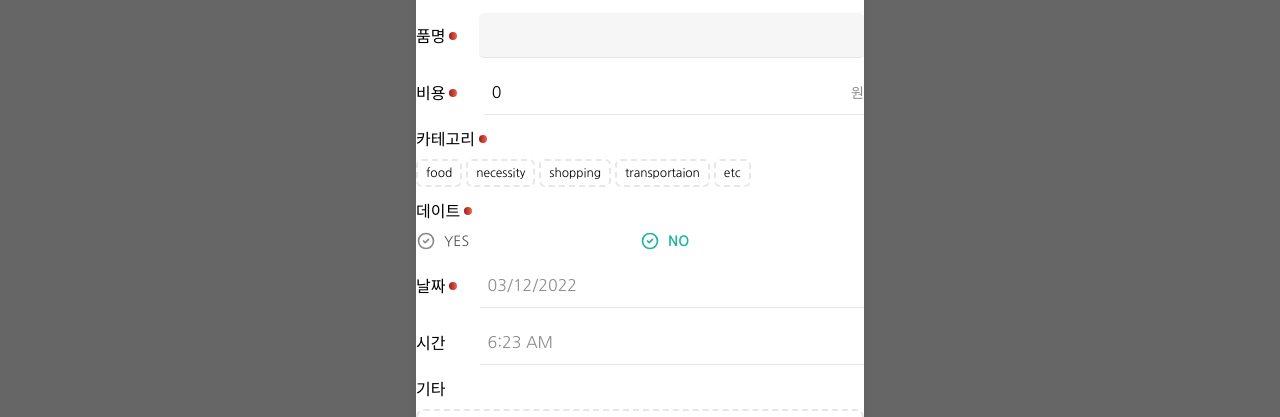
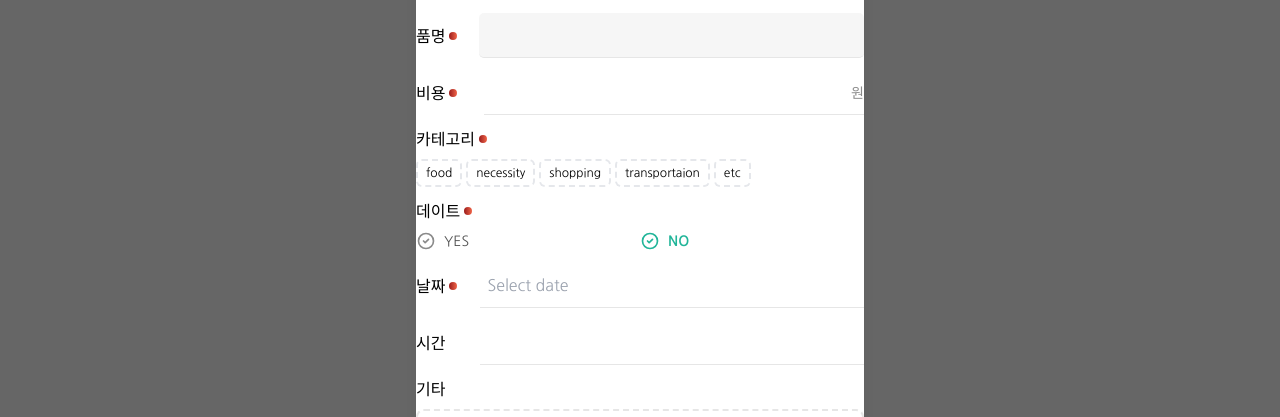
Before and after one commit to 22sook00/accountBook, a React (Create React App) app: page / in a window 1280 px wide. Both pictures are taken after a click on the icon 1172 px from the left and 32 px from the top of the page. Shown: the part 150-567 px from the top of the page. Built offline with nearby package versions, Linux system fonts and the light colour scheme.

Commit message:
Add onBlur on hookform mod

```diff
--- a/src/components/Forms/AddForm/AddForm.tsx
+++ b/src/components/Forms/AddForm/AddForm.tsx
@@ -59,11 +59,12 @@ const AddForm: FC<Props> = ({ setIsOpen }) => {
     control,
     reset,
     setValue,
-  } = useForm<any>({ defaultValues });
+  } = useForm<any>({ mode: "onBlur", ...defaultValues });
   const { category, isDating } = watch();
 
   const onSubmit: SubmitHandler<IAddItems> = useCallback(
     (data) => {
+      console.log(data);
       const formData = {
         ...data,
         idx: selectItemIdx.length,
@@ -88,16 +89,13 @@ const AddForm: FC<Props> = ({ setIsOpen }) => {
     },
     []
   );
-  useEffect(() => {
-    setValue("isDating", false);
-  }, []);
   const handleSelectDateStatus = useCallback(
     (value: boolean, onChange: (value: boolean) => void) => {
       onChange(value);
     },
     []
   );
-  // console.log(isDating);
+  console.log("errors?s", errors);
 
   return (
     <>
@@ -132,12 +130,20 @@ const AddForm: FC<Props> = ({ setIsOpen }) => {
                   ? "border-b-2 border-primary-default"
                   : "border-line-default"
               }`}
-              {...register("price", { required: true })}
+              {...register("price", {
+                required: true,
+                min: 10,
+              })}
             />
             <p className="ml-[-20px] lg:ml-[-50px] text-sm text-text-light">
               원
             </p>
           </section>
+          {errors.price && (
+            <p className="text-[10px] text-error-primary text-right">
+              Price should be over at least 10.
+            </p>
+          )}
 
           <section>
             <div className=" h-fit flex items-center gap-1">
@@ -176,6 +182,11 @@ const AddForm: FC<Props> = ({ setIsOpen }) => {
                 );
               }}
             />
+            {errors.message && (
+              <p className="text-[10px] text-error-primary">
+                {errors.category.message}
+              </p>
+            )}
           </section>
 
           <section>
```
Also changed, not shown: 1 other file (tests, documents, lock files or other folders).
